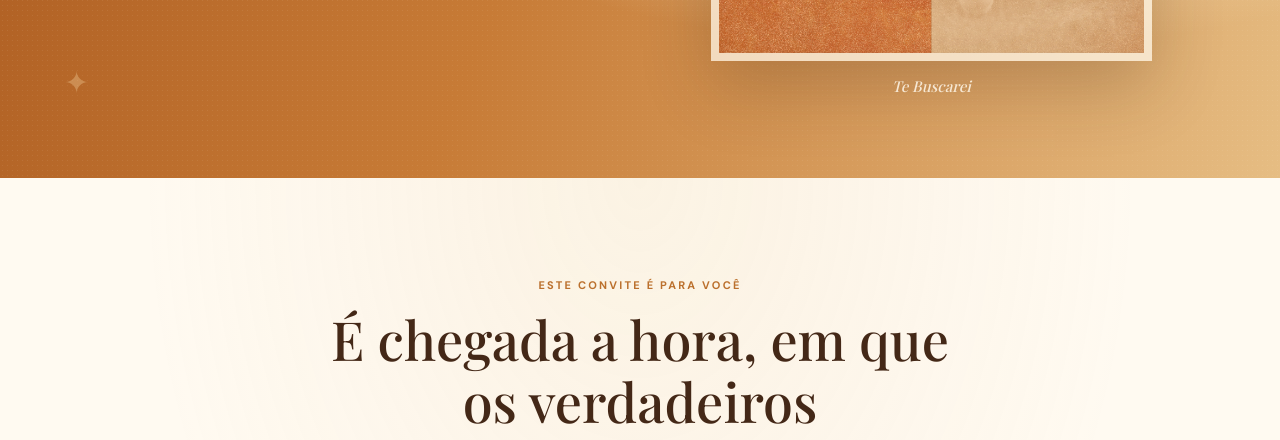
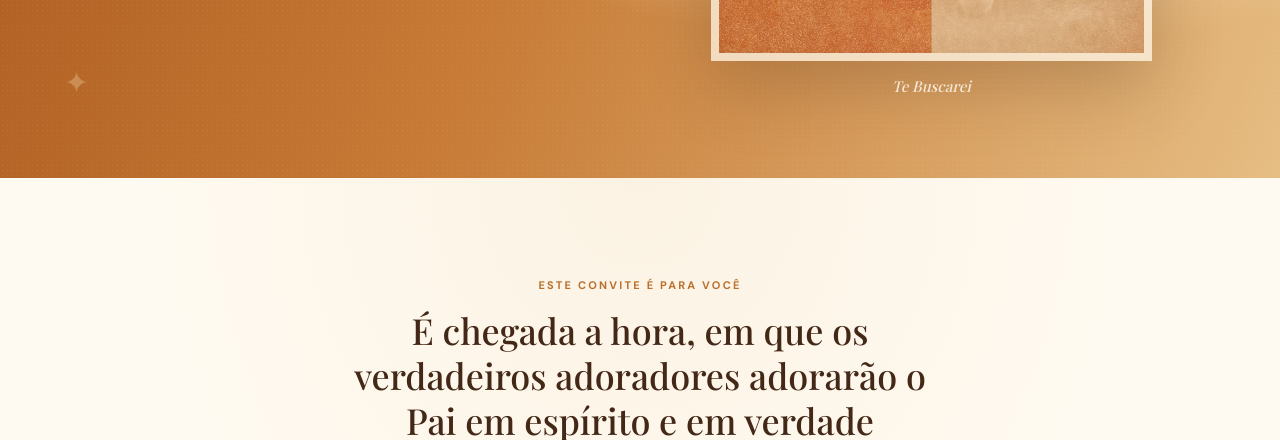
Before and after one commit to dudamunaro/TeBuscarei_Luau, a website: page public/index.html in a window 1280 px wide. Shown: the part 512-952 px from the top of the page. Drawn offline with nearby package versions, Linux system fonts and the light colour scheme.

Commit message:
Adjust invitation text sizes
Co-authored-by: Copilot <223556219+Copilot@users.noreply.github.com>

```diff
--- a/public/index.html
+++ b/public/index.html
@@ -54,7 +54,7 @@
         <section class="event-section" id="evento">
             <div class="section-heading">
                 <p class="eyebrow">Este convite é para você</p>
-                <h2>É chegada a hora, em que os verdadeiros adoradores adorarão o Pai em espírito e em verdade</h2>
+                <h2 class="invitation-verse">É chegada a hora, em que os verdadeiros adoradores adorarão o Pai em espírito e em verdade</h2>
                 <p class="invitation-reference">João 4, 23</p>
             </div>
 
--- a/public/luau.css
+++ b/public/luau.css
@@ -281,6 +281,11 @@ a {
     font-weight: 500;
 }
 
+.section-heading h2.invitation-verse {
+    font-size: clamp(26px, 3.5vw, 36px);
+    line-height: 1.25;
+}
+
 .section-heading > p:last-child {
     margin: 18px 0 0;
     color: var(--muted);
@@ -291,7 +296,7 @@ a {
 .section-heading .invitation-reference {
     color: var(--amber);
     font-family: "Playfair Display", Georgia, serif;
-    font-size: clamp(18px, 3vw, 24px);
+    font-size: clamp(22px, 3vw, 32px);
     font-weight: 600;
 }
 
```
